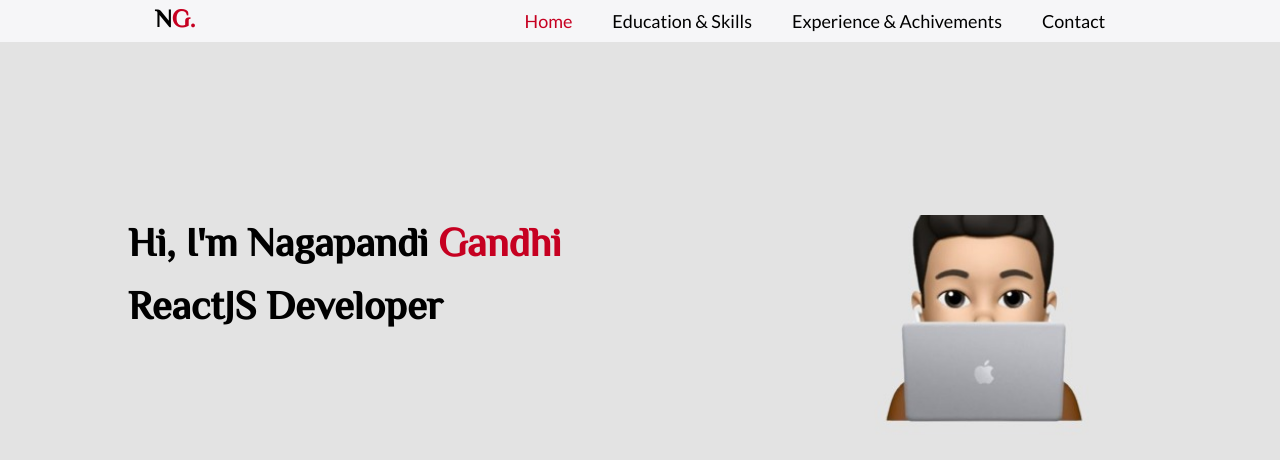
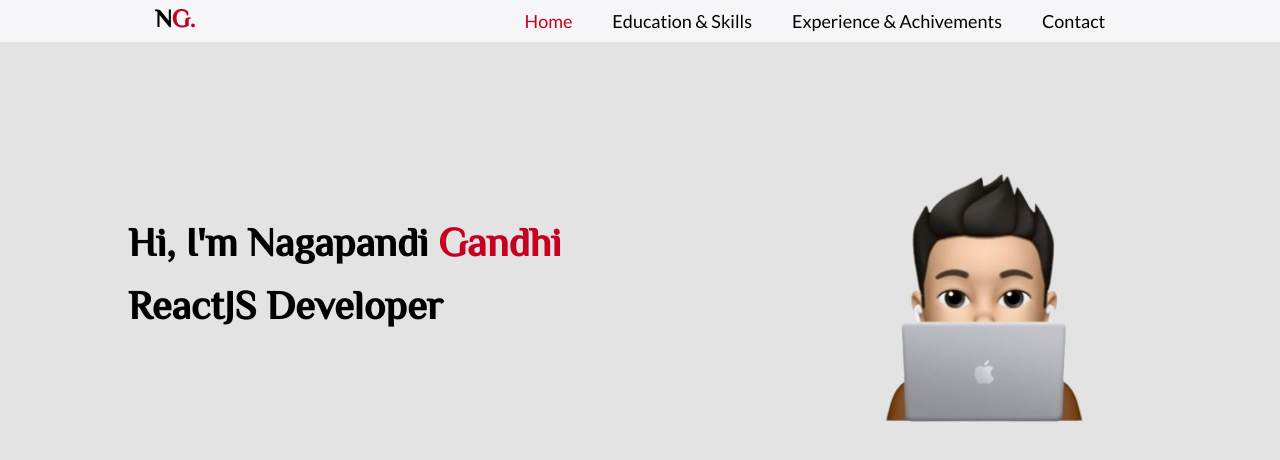
Before and after one commit to nagapandi1998/Personal_Blog, a React (Create React App) app: page / in a window 1280 px wide. Shown: the top 460 px of the page. Built offline with nearby package versions, Linux system fonts and the light colour scheme.

Commit message:
home scrollable changes

```diff
--- a/src/Components/Home.js
+++ b/src/Components/Home.js
@@ -3,7 +3,7 @@ import React from 'react'
 
 const Home = () => {
   return (
-            <div className="container">
+            <div className="container homeContainer">
                 <div className="header-text">
                     <h1 data-aos="fade-right" data-aos-duration="1800">Hi, I'm Nagapandi <span>Gandhi</span> </h1>
                     <h1 data-aos="fade-left" data-aos-duration="2000">ReactJS Developer</h1>
--- a/src/index.css
+++ b/src/index.css
@@ -25,11 +25,13 @@ h1 {
   padding: 10px 10%;
 }
 
+.homeContainer {
+  overflow-y: hidden;
+}
+
 .header-text  {
   margin-top: 20%;
   font-size: 20px;
-  overflow-y: hidden;
-
 }
 
 .header-text img {
```
